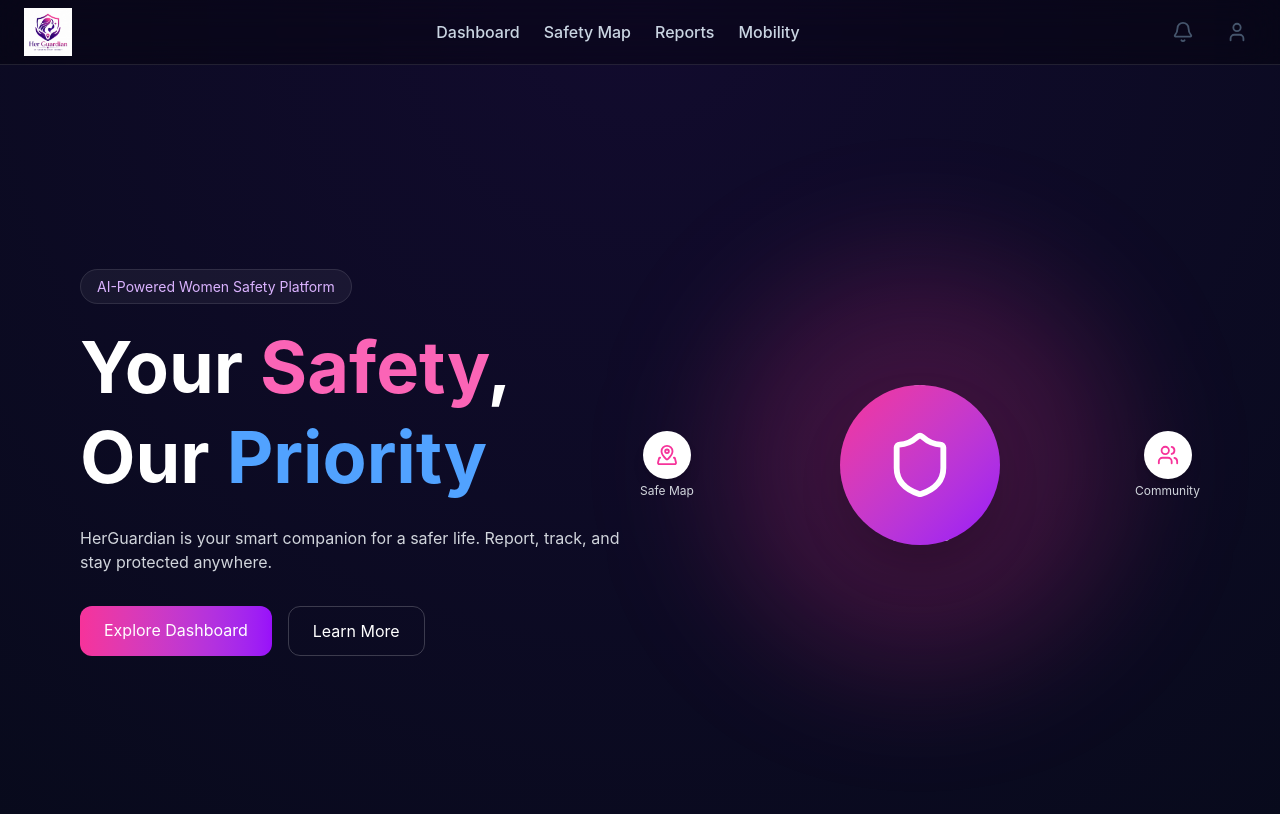
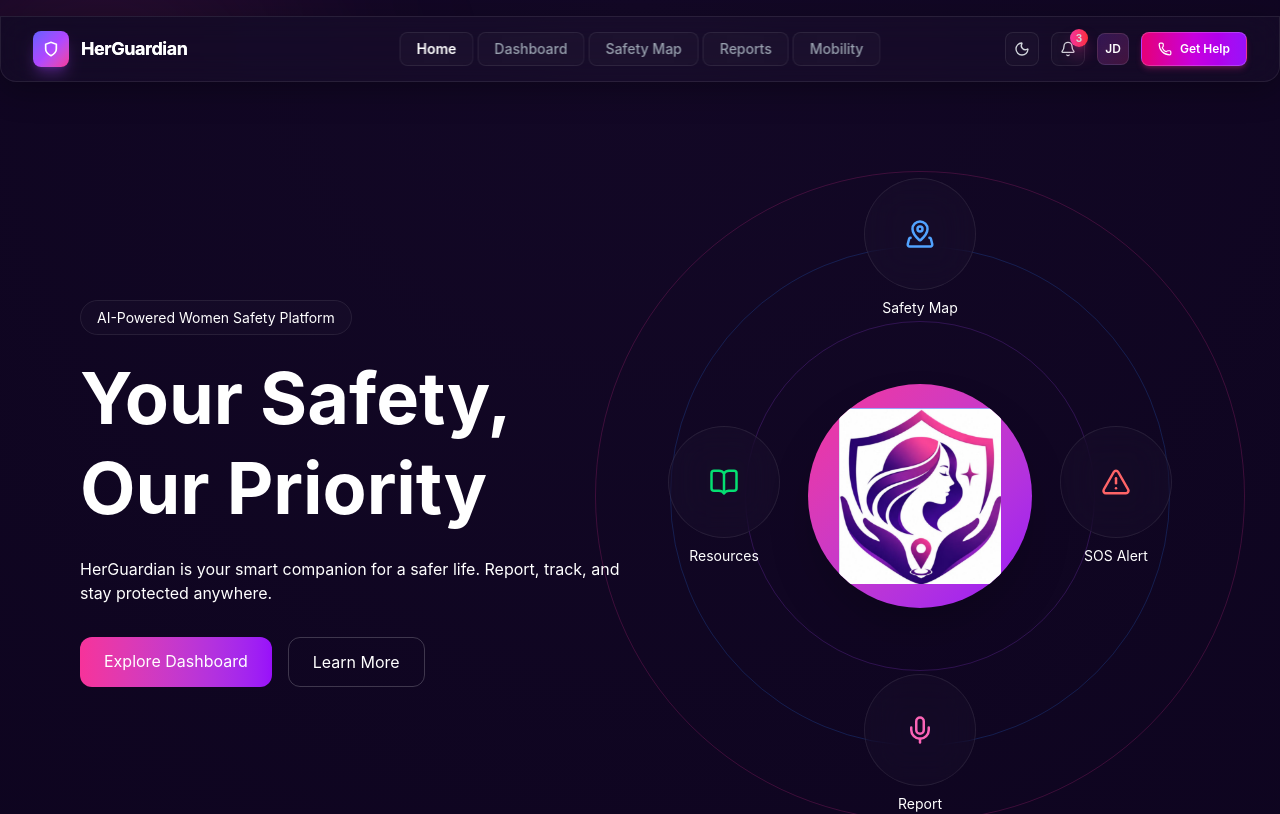
Before and after one commit to Leelasatyavijayeswarikopalli-22/HerGuardian, a React (Vite) app in the folder Frontend/: page / in a window 1280 px wide. Shown: the top 814 px of the page. Built offline with nearby package versions, Linux system fonts and the light colour scheme.

Commit message:
modified ui

```diff
--- a/Frontend/src/components/HeroSection.jsx
+++ b/Frontend/src/components/HeroSection.jsx
@@ -1,13 +1,15 @@
 import { Link } from "react-router-dom";
-import { Shield, Mic, MapPinned, Users } from "lucide-react";
+import {
+  Shield,
+  Mic,
+  MapPinned,
+  Users,
+  AlertTriangle,
+  BookOpen
+} from "lucide-react";
 
 export default function Hero() {
-  const features = [
-    { icon: Shield, label: "Safety Score" },
-    { icon: Mic, label: "Voice SOS" },
-    { icon: MapPinned, label: "Safe Map" },
-    { icon: Users, label: "Community" },
-  ];
+
 
   return (
     <section className="relative min-h-screen flex flex-col lg:flex-row items-center justify-between px-6 lg:px-20 py-16">
@@ -47,43 +49,54 @@
       </div>
 
       {/* RIGHT SIDE */}
-      <div className="flex-1 relative flex items-center justify-center mt-16 lg:mt-0">
-      <div className="absolute w-[400px] h-[400px] bg-pink-500/20 blur-3xl rounded-full" />
+      <div className="flex-1 relative flex items-center justify-center mt-16 lg:mt-0 min-h-[700px]">
+      <div className="absolute w-[550px] h-[550px] bg-pink-500/30 blur-[140px] rounded-full" />
+      <div className="absolute w-[650px] h-[650px] border border-pink-500/20 rounded-full"></div>
+
+<div className="absolute w-[500px] h-[500px] border border-blue-500/20 rounded-full"></div>
+
+<div className="absolute w-[350px] h-[350px] border border-purple-500/20 rounded-full"></div>
         {/* Center Shield */}
-        <div className="relative z-10 flex items-center justify-center w-40 h-40 rounded-full bg-gradient-to-br from-pink-500 to-purple-600 shadow-2xl">
-          <Shield size={70} className="text-white" />
-        </div>
+        {/* Center Women Image */}
+<div className="relative z-10 flex items-center justify-center w-56 h-56 rounded-full bg-gradient-to-br from-pink-500 to-purple-600 shadow-2xl overflow-hidden">
+  <img
+  src="/favicon.png"
+  alt="HerGuardian Logo"
+  className="w-full h-full object-contain p-6"
+/>
+</div>
+        {/* Safety Map Card */}
+{/* Safety Map (Top Center) */}
+<div className="absolute top-8 left-1/2 -translate-x-1/2 float-card">
+  <div className="w-28 h-28 rounded-full bg-white/10 backdrop-blur-xl border border-pink-500/20 flex flex-col items-center justify-center">
+    <MapPinned className="text-blue-400" size={30} />
+  </div>
+  <p className="text-center text-sm mt-2">Safety Map</p>
+</div>
 
-        {/* Floating Feature Bubbles */}
-        {features.map((item, index) => {
-          const Icon = item.icon;
+{/* Resources (Left Center - better spacing) */}
+<div className="absolute top-1/2 left-[15%] -translate-y-1/2 -translate-x-1/2 float-card">
+  <div className="w-28 h-28 rounded-full bg-white/10 backdrop-blur-xl border border-pink-500/20 flex items-center justify-center">
+    <BookOpen className="text-green-400" size={30} />
+  </div>
+  <p className="text-center text-sm mt-2">Resources</p>
+</div>
 
-          const positions = [
-            "top-0 left-1/2 -translate-x-1/2",
-            "bottom-0 left-1/2 -translate-x-1/2",
-            "left-0 top-1/2 -translate-y-1/2",
-            "right-0 top-1/2 -translate-y-1/2",
-          ];
+{/* SOS Alert (Right Center - symmetric) */}
+<div className="absolute top-1/2 left-[85%] -translate-y-1/2 -translate-x-1/2 float-card">
+  <div className="w-28 h-28 rounded-full bg-white/10 backdrop-blur-xl border border-pink-500/20 flex items-center justify-center">
+    <AlertTriangle className="text-red-400" size={30} />
+  </div>
+  <p className="text-center text-sm mt-2">SOS Alert</p>
+</div>
 
-          return (
-            <div
-              key={index}
-              className={`absolute ${positions[index]} animate-bounce-slow`}
-            >
-              <div className="flex flex-col items-center gap-1">
-
-                <div className="w-12 h-12 flex items-center justify-center rounded-full bg-white shadow-lg">
-                  <Icon className="text-pink-500" size={22} />
-                </div>
-
-                <span className="text-xs text-gray-300">
-                  {item.label}
-                </span>
-
-              </div>
-            </div>
-          );
-        })}
+{/* Report Incident (Bottom Center) */}
+<div className="absolute bottom-8 left-1/2 -translate-x-1/2 float-card">
+  <div className="w-28 h-28 rounded-full bg-white/10 backdrop-blur-xl border border-pink-500/20 flex items-center justify-center">
+    <Mic className="text-pink-400" size={30} />
+  </div>
+  <p className="text-center text-sm mt-2">Report</p>
+</div>
       </div>
     </section>
   );
--- a/Frontend/src/components/Navbar.jsx
+++ b/Frontend/src/components/Navbar.jsx
@@ -1,93 +1,158 @@
-import { Bell, User, Menu, X } from "lucide-react";
-import { Link } from "react-router-dom";
+import { Bell, User, Menu, X, Moon, Sun, Phone } from "lucide-react";
+import { Link, useLocation } from "react-router-dom";
 import { useState } from "react";
 
 export default function Navbar() {
   const [open, setOpen] = useState(false);
+  const loc = useLocation();
+  const [darkMode, setDarkMode] = useState(true);
 
   return (
-    <nav className="sticky top-0 z-50 border-b border-white/10 bg-black/30 backdrop-blur-xl">
-      <div className="flex h-16 items-center justify-between px-6">
+    <>
+      {/* Background Ambient Effects */}
+      <div className="fixed top-0 left-0 w-full h-full pointer-events-none z-0 overflow-hidden">
+        <div className="absolute top-20 left-[10%] w-72 h-72 bg-purple-500/10 rounded-full blur-[100px] animate-pulse"></div>
+        <div className="absolute top-10 right-[15%] w-96 h-96 bg-blue-500/8 rounded-full blur-[120px]"></div>
+      </div>
 
-        {/* Logo */}
-        <Link to="/" className="flex items-center">
-          <img src="/logo.jpeg" alt="HerGuardian Logo" className="h-12 w-auto" />
+      <nav
+        className="
+          sticky top-0 z-[9999]
+          /* NO MORE mt-4 or top-4! */
+          mx-0 lg:mx-auto max-w-7xl
+          /* Rounded bottom only (flat on top) */
+          rounded-b-2xl
+          bg-white/[0.03]
+          backdrop-blur-xl
+          border-x border-b border-white/[0.08]
+          shadow-[0_8px_32px_rgba(0,0,0,0.3)]
+          hover:border-white/20 transition-all duration-500"
+      >
+        <div className="flex h-16 items-center justify-between px-6 lg:px-8 relative overflow-hidden">
+
+          {/* LEFT: Logo */}
+          <Link to="/" className="flex items-center gap-3 group flex-shrink-0">
+            <div className="relative">
+              <div className="w-9 h-9 rounded-lg bg-gradient-to-br from-indigo-500 via-purple-500 to-pink-500 p-[2px] shadow-lg shadow-purple-500/30 group-hover:shadow-purple-400/50 transition-all duration-300 group-hover:scale-105">
+                <div className="w-full h-full rounded-[8px] bg-[#13082a] flex items-center justify-center">
+                  <svg viewBox="0 0 24 24" fill="none" stroke="currentColor" strokeWidth="2.5" className="w-4 h-4 text-white">
+                    <path d="M12 22s8-4 8-10V5l-8-3-8 3v7c0 6 8 10 8 10z"/>
+                  </svg>
+                </div>
+              </div>
+            </div>
+            <span className="text-lg font-bold tracking-tight bg-gradient-to-r from-white via-white to-gray-300 bg-clip-text text-transparent hidden sm:block">
+              HerGuardian
+            </span>
           </Link>
 
-        {/* Desktop Navigation */}
-        <div className="hidden items-center gap-6 md:flex">
-          <Link to="/dashboard" className="font-medium text-slate-300 hover:text-pink-400 transition">
-            Dashboard
-          </Link>
+          {/* CENTER: Navigation Links */}
+          <div className="hidden lg:flex items-center gap-1 absolute left-1/2 transform -translate-x-1/2">
 
-          <Link to="/safety-map" className="font-medium text-slate-300 hover:text-pink-400 transition">
-            Safety Map
-          </Link>
+            <NavLink to="/" label="Home" isActive={loc.pathname === '/'} />
+            <NavLink to="/dashboard" label="Dashboard" isActive={loc.pathname === '/dashboard' || loc.pathname.startsWith('/dashboard')} hasPill={true} />
+            <NavLink to="/safety-map" label="Safety Map" isActive={loc.pathname === '/safety-map'} />
+            <NavLink to="/reports" label="Reports" isActive={loc.pathname.startsWith('/report')} />
+            <NavLink to="/mobility" label="Mobility" isActive={loc.pathname === '/mobility'} />
 
-          <Link to="/reports" className="font-medium text-slate-300 hover:text-pink-400 transition">
-            Reports
-          </Link>
-
-          <Link to="/mobility" className="font-medium text-slate-300 hover:text-pink-400 transition">
-            Mobility
-          </Link>
           </div>
 
-        {/* Right Side (Desktop) */}
-        <div className="hidden md:flex items-center gap-4">
-          <button className="rounded-full p-2 hover:bg-slate-100">
-            <Bell size={22} className="text-slate-600" />
+          {/* RIGHT: Actions */}
+          <div className="hidden md:flex items-center gap-3 flex-shrink-0">
+
+            <button onClick={() => setDarkMode(!darkMode)}
+                    className="p-2 rounded-lg bg-white/[0.03] border border-white/10 hover:bg-white/10 text-gray-300 hover:text-yellow-300 transition-all duration-200">
+              {darkMode ? <Moon size={16} /> : <Sun size={16} />}
             </button>
 
-          <button className="rounded-full p-2 hover:bg-slate-100">
-            <User size={22} className="text-slate-600" />
+            <button className="relative p-2 rounded-lg bg-white/[0.03] border border-white/10 hover:bg-white/10 text-gray-300 hover:text-white transition-all duration-200">
+              <Bell size={16} />
+              <span className="absolute -top-1 -right-1 w-[18px] h-[18px] bg-gradient-to-r from-pink-500 to-red-500 rounded-full text-[10px] font-bold text-white flex items-center justify-center shadow-lg shadow-pink-500/50">3</span>
+            </button>
+
+            <button className="w-8 h-8 rounded-lg bg-gradient-to-br from-purple-500/20 to-pink-500/20 border border-white/10 flex items-center justify-center text-white font-semibold text-xs hover:border-purple-500/40 transition-all">
+              JD
+            </button>
+
+            <button className="
+              flex items-center gap-2 px-4 py-2
+              bg-gradient-to-r from-pink-600 via-fuchsia-600 to-purple-600
+              hover:from-pink-500 hover:via-fuchsia-500 hover:to-purple-500
+              rounded-lg font-semibold text-xs text-white
+              shadow-md shadow-pink-500/25 hover:shadow-pink-400/40
+              hover:scale-[1.02] active:scale-[0.98]
+              transition-all duration-300
+              border border-white/20
+            ">
+              <Phone size={14} />
+              Get Help
             </button>
           </div>
 
-        {/* Hamburger (Mobile) */}
-        <button
-          className="md:hidden rounded p-2 hover:bg-slate-100"
-          onClick={() => setOpen(!open)}
-        >
-          {open ? (
-            <X size={24} className="text-slate-700" />
-          ) : (
-            <Menu size={24} className="text-slate-700" />
-          )}
+          {/* Mobile Toggle */}
+          <button onClick={() => setOpen(!open)}
+                  className="lg:hidden p-2 rounded-lg bg-white/5 border border-white/10 text-gray-200 hover:text-white">
+            {open ? <X size={20} /> : <Menu size={20} />}
           </button>
         </div>
 
-      {/* Mobile Menu */}
+        {/* MOBILE MENU - Attached to bottom */}
         {open && (
-        <div className="md:hidden flex flex-col gap-4 px-6 pb-4 border-t border-slate-200 bg-white">
-          <Link onClick={() => setOpen(false)} to="/dashboard" className="py-2 text-slate-600 hover:text-pink-600">
-            Dashboard
-          </Link>
+          <div className="lg:hidden absolute top-full left-0 right-0
+                          bg-[#12081f]/98 backdrop-blur-2xl
+                          border-b border-l border-r border-white/10
+                          rounded-b-2xl shadow-2xl shadow-black/50 p-3 space-y-1">
 
-          <Link onClick={() => setOpen(false)} to="/safety-map" className="py-2 text-slate-600 hover:text-pink-600">
-            Safety Map
-          </Link>
+            <MobileItem to="/" label="Home" icon="🏠" active={loc.pathname === '/'} onClick={() => setOpen(false)} />
+            <MobileItem to="/dashboard" label="Dashboard" icon="📊" active={loc.pathname === '/dashboard'} onClick={() => setOpen(false)} />
+            <MobileItem to="/safety-map" label="Safety Map" icon="🗺️" active={loc.pathname === '/safety-map'} onClick={() => setOpen(false)} />
+            <MobileItem to="/reports" label="Reports" icon="📋" active={loc.pathname.startsWith('/report')} onClick={() => setOpen(false)} />
+            <MobileItem to="/mobility" label="Mobility" icon="🚗" active={loc.pathname === '/mobility'} onClick={() => setOpen(false)} />
 
-          <Link onClick={() => setOpen(false)} to="/reports" className="py-2 text-slate-600 hover:text-pink-600">
-            Reports
-          </Link>
-
-          <Link onClick={() => setOpen(false)} to="/mobility" className="py-2 text-slate-600 hover:text-pink-600">
-            Mobility
-          </Link>
-
-          {/* Mobile Icons */}
-          <div className="flex gap-4 pt-2">
-            <button className="rounded-full p-2 hover:bg-slate-100">
-              <Bell size={22} />
+            <button className="w-full mt-2 flex items-center justify-center gap-2 px-4 py-2.5
+                                   bg-gradient-to-r from-pink-600 to-purple-600
+                                   rounded-lg text-white font-semibold text-sm shadow-md shadow-pink-500/25">
+              <Phone size={16} /> Get Help
             </button>
-
-            <button className="rounded-full p-2 hover:bg-slate-100">
-              <User size={22} />
-            </button>
-          </div>
           </div>
         )}
       </nav>
+    </>
   );
 }
+
+// Clean Desktop Link Component
+function NavLink({ to, label, isActive, hasPill }) {
+
+  if (hasPill && isActive) {
+    return (
+      <Link to={to}
+        className="relative px-4 py-1.5 rounded-lg bg-white/[0.08] border border-white/10 text-white font-medium text-sm flex items-center gap-2 backdrop-blur-sm">
+        <span>{label}</span>
+      </Link>
+    );
+  }
+
+  return (
+    <Link to={to}
+      className={`relative px-4 py-1.5 rounded-lg text-sm font-medium transition-all duration-200 ${
+        isActive ? 'text-white font-semibold bg-white/[0.05]' : 'text-gray-400 hover:text-white hover:bg-white/[0.05]'
+      }`}
+    >
+      {label}
+    </Link>
+  );
+}
+
+function MobileItem({ to, label, icon, active, onClick }) {
+  return (
+    <Link to={to} onClick={onClick}
+      className={`flex items-center gap-3 px-4 py-2.5 rounded-lg font-medium transition-all duration-200 ${
+        active ? 'bg-pink-500/10 text-pink-300 border-l-2 border-pink-500 ml-2' : 'text-gray-300 hover:bg-white/5 hover:text-white'
+      }`}
+    >
+      <span className="text-base">{icon}</span>
+      <span className="text-sm">{label}</span>
+    </Link>
+  );
+}
--- a/Frontend/src/index.css
+++ b/Frontend/src/index.css
@@ -1,34 +1,83 @@
 @import "tailwindcss";
-body {
-  @apply text-white overflow-x-hidden;
-  background: radial-gradient(circle at top, #120b2e, #070A1A 40%, #05060f);
-}
-.glow-bg {
-  position: fixed;
-  inset: 0;
-  z-index: -1;
-  overflow: hidden;
+
+/* FORCE DARK THEME ON EVERY SINGLE PAGE */
+html, body, #root {
+  margin: 0;
+  padding: 0;
+  min-height: 100vh !important;
+  background: radial-gradient(circle at top, #130826 0%, #0c031d 50%, #04010a 100%) !important;
+  color: white !important;
 }
 
-.glow-bg::before,
-.glow-bg::after {
-  content: "";
-  position: absolute;
-  width: 500px;
-  height: 500px;
-  filter: blur(120px);
-  opacity: 0.4;
-  border-radius: 50%;
+/* KILL ALL LIGHT BACKGROUNDS - NO EXCEPTIONS */
+div, section, main, aside, article, header, footer, nav {
+  background-color: transparent !important;
 }
 
-.glow-bg::before {
-  background: #ff4ecd;
-  top: -100px;
-  left: -100px;
+/* Override any Tailwind light classes */
+.bg-white,
+.bg-gray-50, .bg-gray-100, .bg-slate-50,
+.bg-pink-50, [class*="bg-white"],
+[class*="bg-gray-"][class*="50"],
+[class*="bg-slate-"][class*="50"] {
+  background-color: rgba(255,255,255,0.02) !important; /* Barely visible dark mode cards */
+  backdrop-filter: blur(20px);
+  border: 1px solid rgba(255,255,255,0.08);
 }
 
-.glow-bg::after {
-  background: #4c6fff;
-  bottom: -100px;
-  right: -100px;
+/* Ensure text is visible on all pages */
+h1, h2, h3, p, span, label, input, textarea {
+  color: inherit;
 }
+
+/* Glow effects like Image 2 */
+body::before {
+  content: '';
+  position: fixed;
+  top: -200px;
+  left: -200px;
+  width: 600px;
+  height: 600px;
+  background: radial-gradient(circle, rgba(236,72,153,0.15) 0%, transparent 70%);
+  filter: blur(80px);
+  z-index: -1;
+  pointer-events: none;
+}
+
+body::after {
+  content: '';
+  position: fixed;
+  bottom: -200px;
+  right: -200px;
+  width: 600px;
+  height: 600px;
+  background: radial-gradient(circle, rgba(76,111,255,0.12) 0%, transparent 70%);
+  filter: blur(80px);
+  z-index: -1;
+  pointer-events: none;
+}
+@keyframes float-nav {
+  0%, 100% { transform: translateY(0px); }
+  50% { transform: translateY(-4px); }
+}
+
+nav {
+  animation: float-nav 6s ease-in-out infinite;
+}
+
+/* Smooth transitions for all interactive elements */
+* {
+  scroll-behavior: smooth;
+}
+
+/* Custom scrollbar for webkit */
+::-webkit-scrollbar {
+  width: 8px;
+}
+::-webkit-scrollbar-track {
+  background: #0f071e;
+}
+::-webkit-scrollbar-thumb {
+  background: linear-gradient(to bottom, #ec4899, #8b5cf6);
+  border-radius: 4px;
+}
```
Also changed, not shown: Frontend/public/women.png (added). Lines whose indentation alone changed are shown as unchanged.
